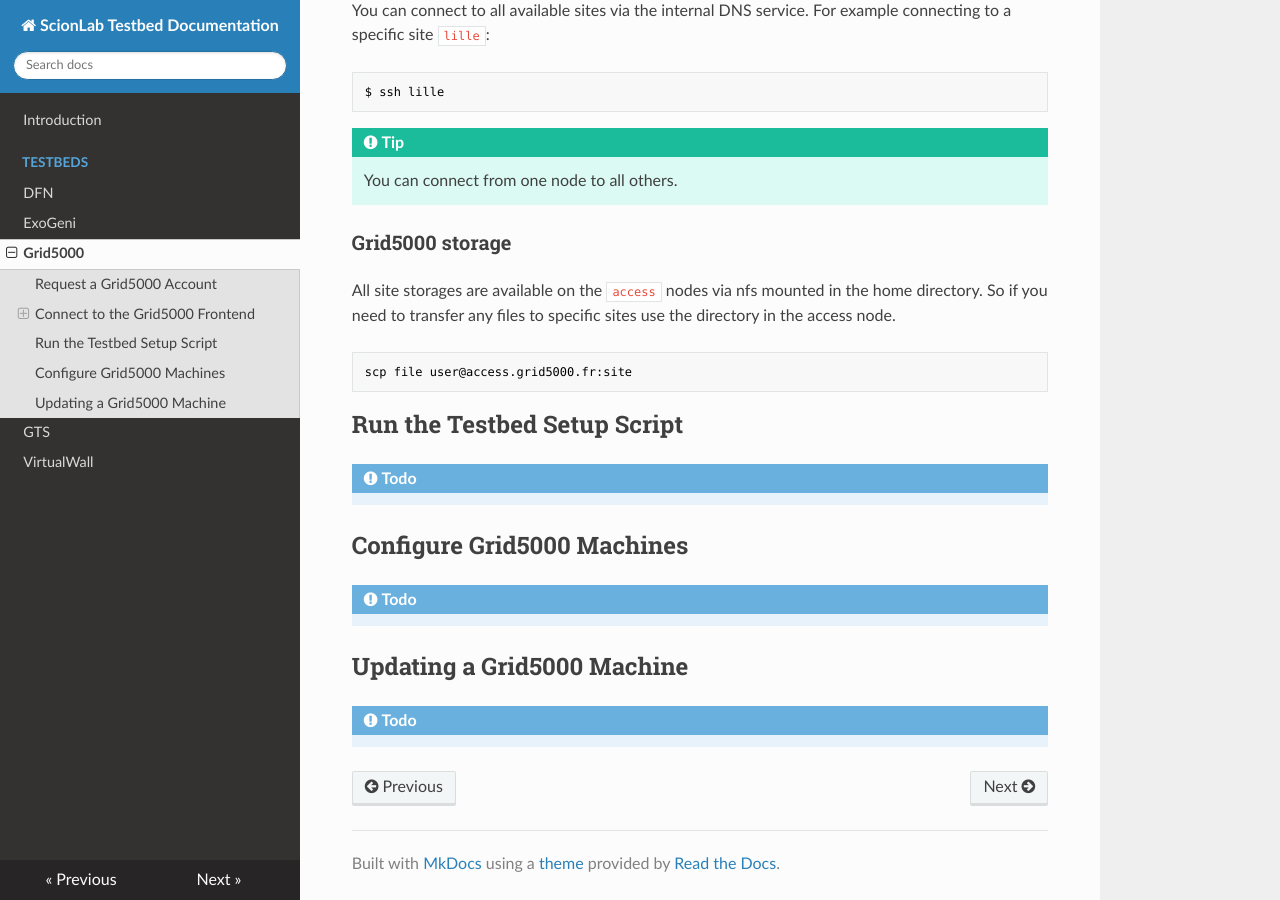
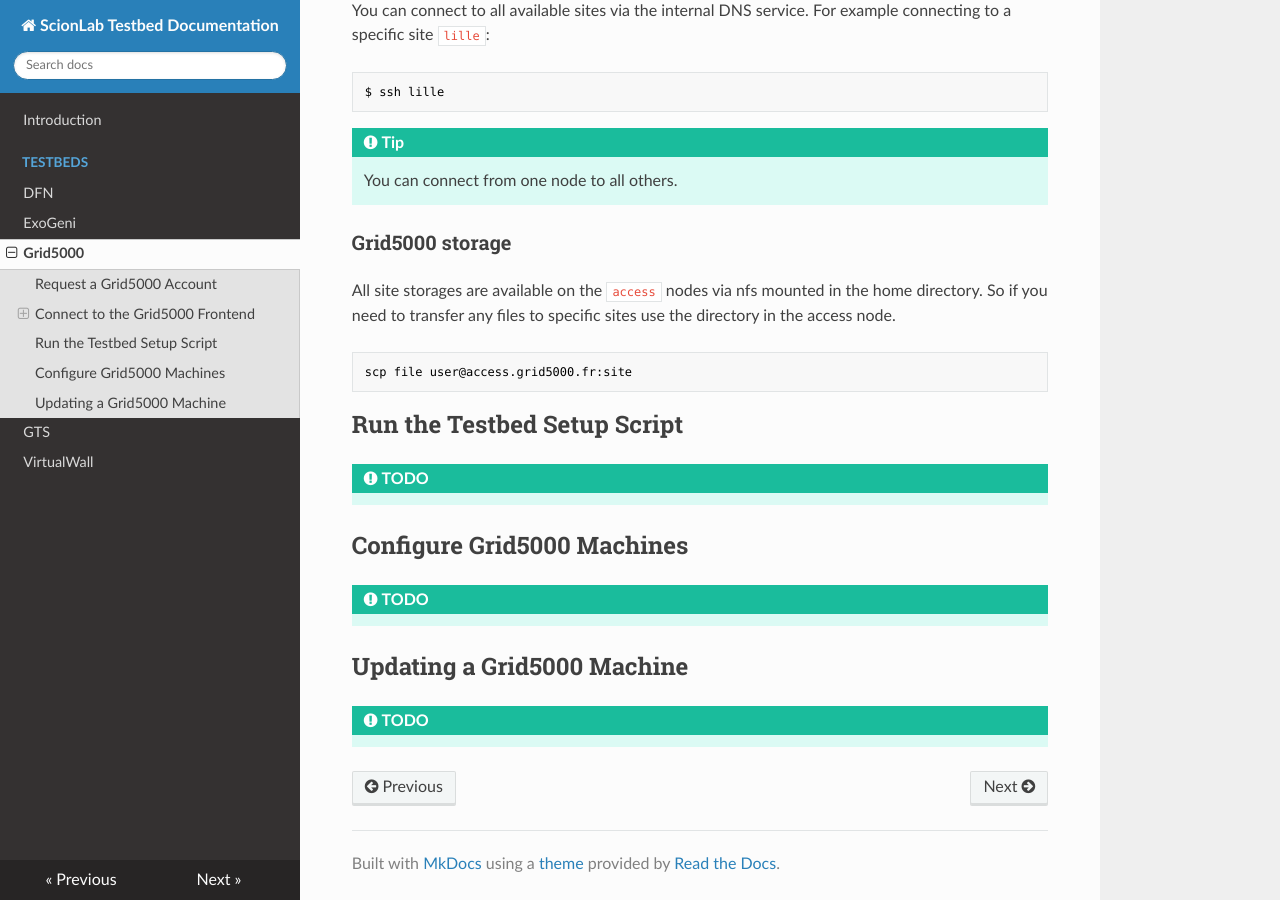
Before and after one commit to jwuensche/scionlab-scripts, an MkDocs documentation site: the page built from docs/testbeds/grid5000.md, in a window 1280 px wide and 900 px high, scrolled down 644 px. Built offline with MkDocs 1.6.1, drawn with Linux system fonts in a browser that asks for light colours; nearby versions of some CDN libraries; part of the change alters nothing that is shown.

```diff
--- a/docs/testbeds/grid5000.md
+++ b/docs/testbeds/grid5000.md
@@ -36,12 +36,12 @@ scp file user@access.grid5000.fr:site
 
 ## Run the Testbed Setup Script
 
-!!! TODO
+!!! important "TODO"
 
 ## Configure Grid5000 Machines
 
-!!! TODO
+!!! important "TODO"
 
 ## Updating a Grid5000 Machine
 
-!!! TODO
+!!! important "TODO"
```
